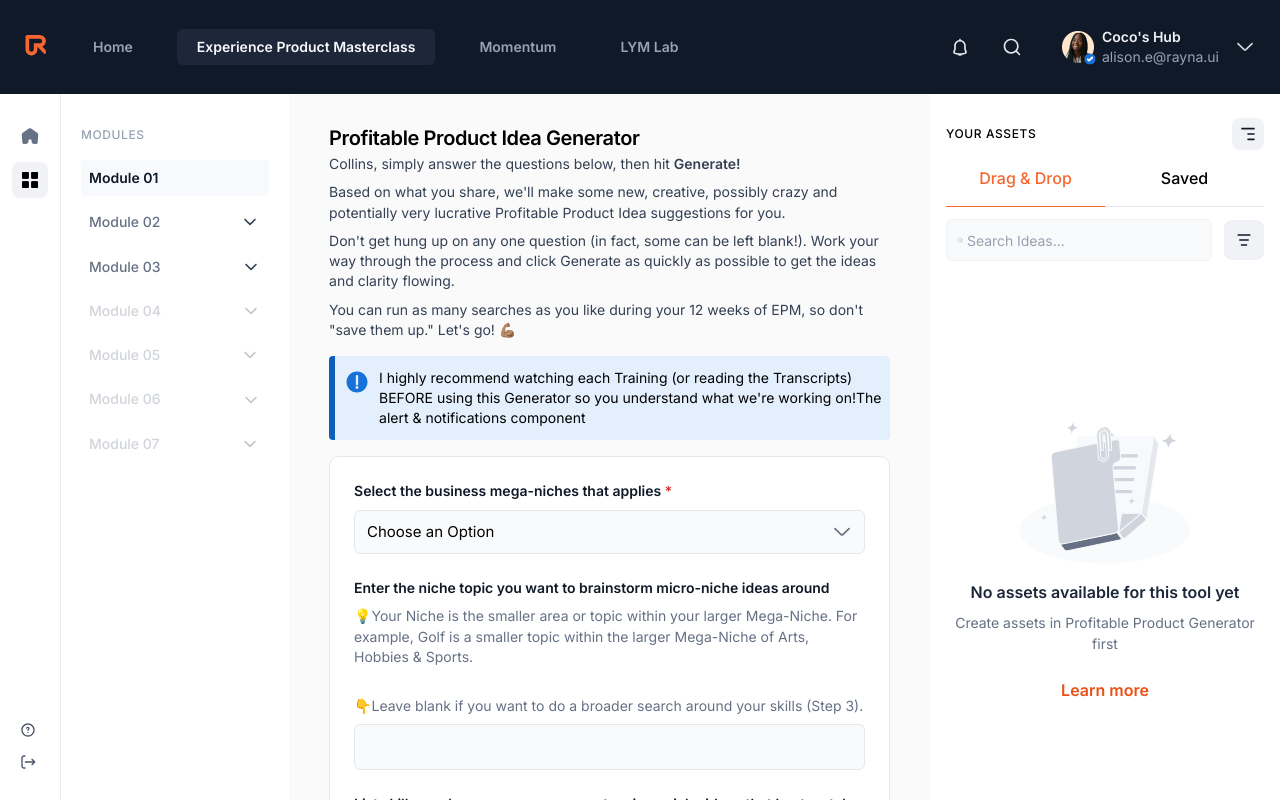
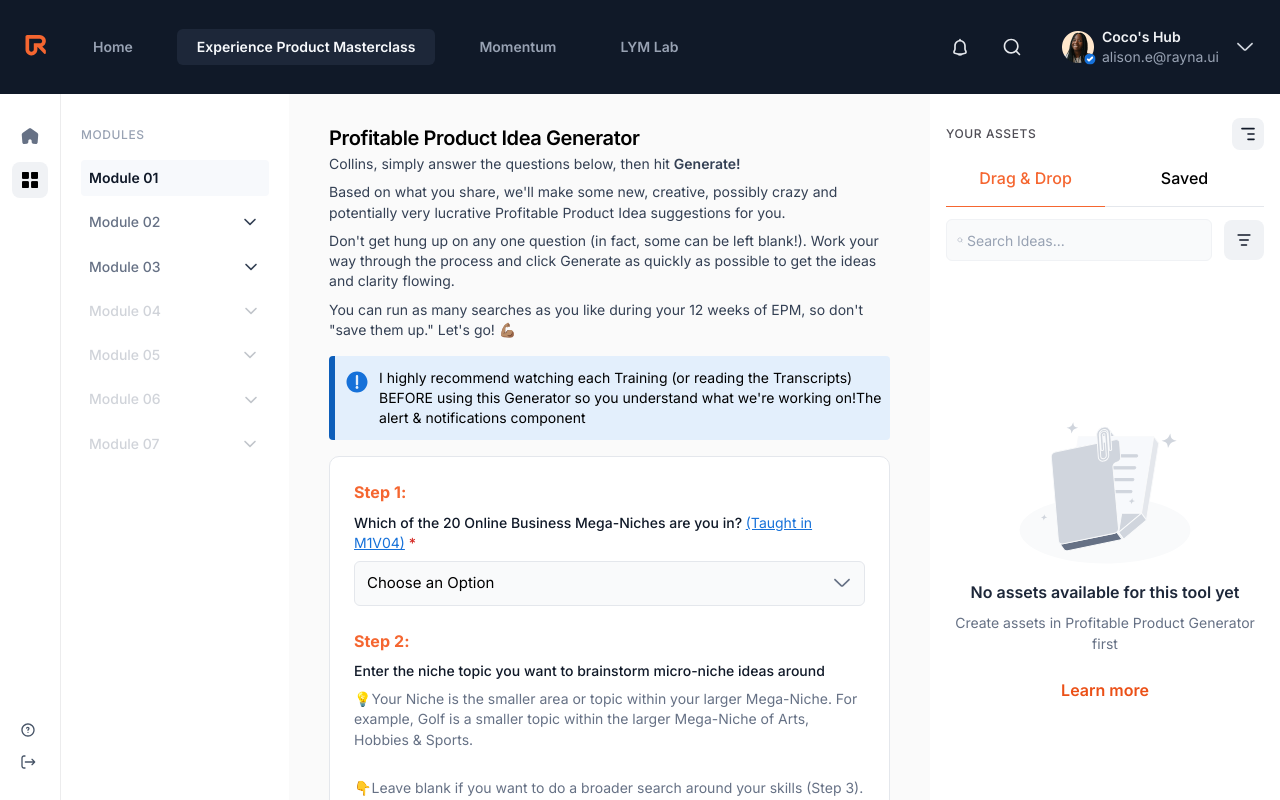
Before and after one commit to jaulf/AinsleexRayna, a Next.js app: page / in a window 1280 px wide. Shown: the top 800 px of the page. Built offline with nearby package versions, Linux system fonts and the light colour scheme.

Commit message:
updated module1/step1

```diff
--- a/app/globals.css
+++ b/app/globals.css
@@ -300,7 +300,7 @@
 .label-semibold {
   color: #101928;
   font-size: 14px;
-  font-weight: 600;
+  font-weight: 500;
   line-height: 145%;
 }
 
@@ -338,7 +338,7 @@
   align-content: flex-start;
 }
 
-.Input-cont  input {
+.Input-cont input {
   background-color: #f9fafb;
   border-radius: 6px;
   border: 1px solid #e4e7ec;
@@ -357,3 +357,16 @@
   width: 20px;
   height: 20px;
 }
+
+.step-label {
+  font-weight: 700;
+  line-height: 145%;
+  letter-spacing: 0.08px;
+  color: #f56630;
+}
+
+.blue-under {
+  color: #1671d9;
+  text-decoration: underline;
+  font-weight: 400;
+}
--- a/app/page.js
+++ b/app/page.js
@@ -203,8 +203,10 @@
           {/* Content in a Container */}
           <section className="cont-container">
             <article>
+              <h4 className="step-label pb-2">Step 1:</h4>
               <h6 className="label-semibold pb-2">
-                Select the business mega-niches that applies{" "}
+                Which of the 20 Online Business Mega-Niches are you in?{" "}
+                <span className="blue-under">(Taught in M1V04)</span>{" "}
                 <span className="red-base-text">*</span>
               </h6>
               <div className="select-cont">
@@ -218,6 +220,7 @@
             </article>
 
             <article className="rps2">
+              <h4 className="step-label">Step 2:</h4>
               <h6 className="label-semibold">
                 Enter the niche topic you want to brainstorm micro-niche ideas
                 around{" "}
@@ -399,7 +402,7 @@
         <section className="w-[350px] top-[92px] side12 py-6 px-4">
           {/* YOUR ASSETS */}
           <article className="flex justify-between items-center">
-            <h5 className=" nav-item-header">YOUR ASSETS</h5>
+            <h5 className=" nav-item-header text-[#4F4D55]">YOUR ASSETS</h5>
             <div className="nav-item-bg">
               <Image src={menu} alt="Hamburger Menu" />
             </div>
@@ -434,7 +437,9 @@
               <div className="mt-[-28px]">
                 <h4>No assets available for this tool yet</h4>
                 <p className="max-w-[305px]">
-                  <span>Create assets in Profitable Product Generator first</span>
+                  <span>
+                    Create assets in Profitable Product Generator first
+                  </span>
                 </p>
                 <Link href="#">Learn more</Link>
               </div>
```
